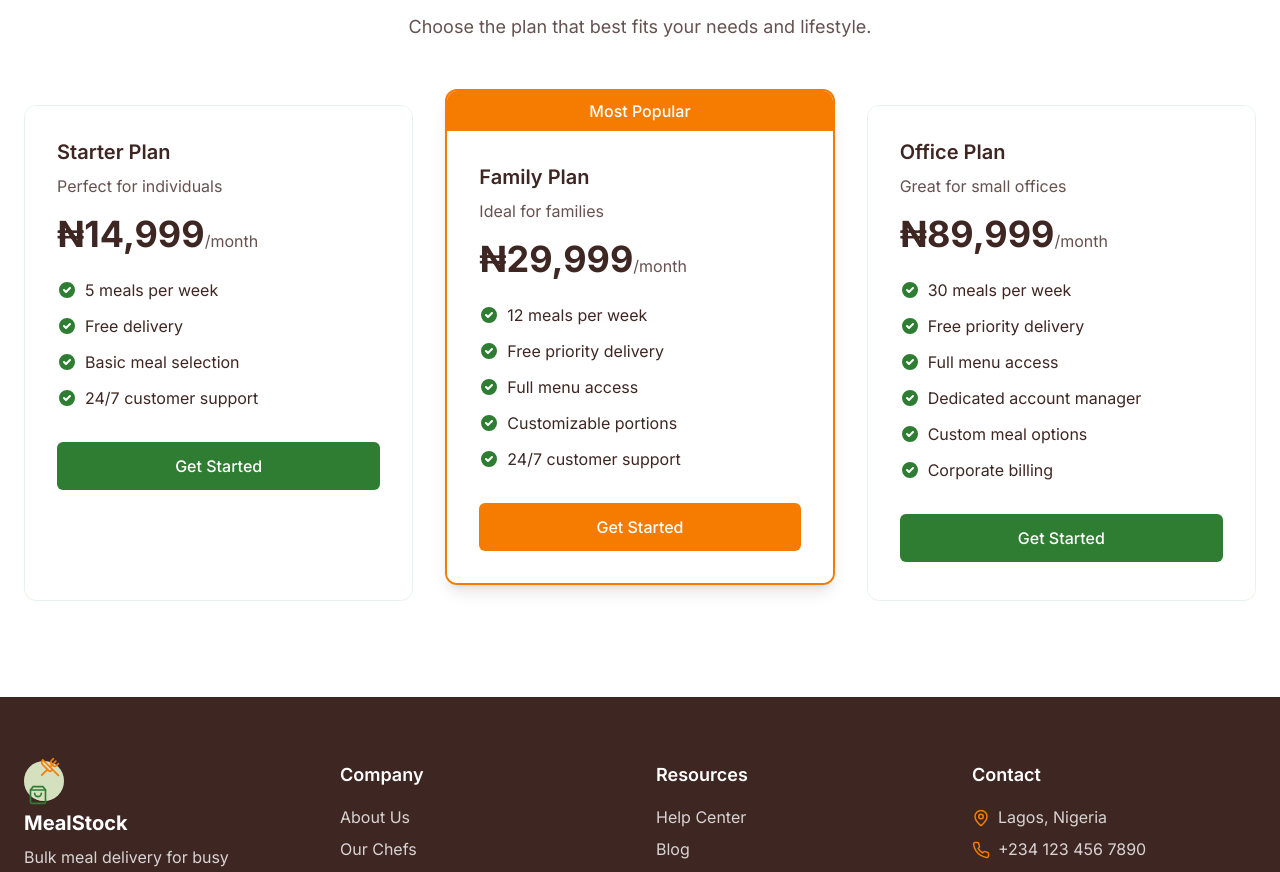
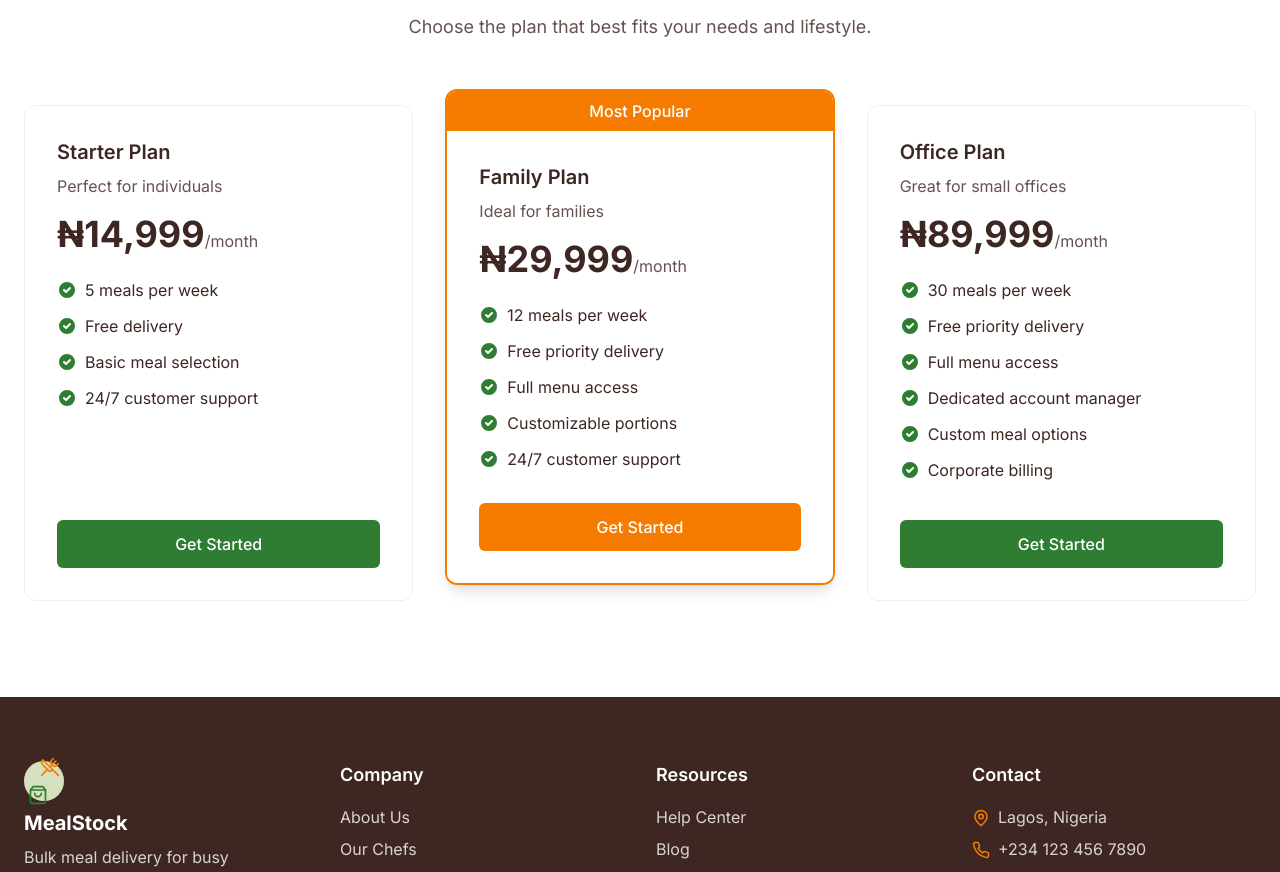
Before and after one commit to INTeniola/chowstack, a React (Vite) app: page / in a window 1280 px wide. Shown: the part 2118-2990 px from the top of the page. Built offline with nearby package versions, Linux system fonts and the light colour scheme.

Commit message:
Fix: Align "Get Started" button in pricing section
Ensures the "Get Started" button is aligned at the bottom of each pricing package box in the pricing section.

```diff
--- a/src/pages/Index.tsx
+++ b/src/pages/Index.tsx
@@ -127,7 +127,7 @@ const Index = () => {
               ].map((plan, index) => (
                 <div
                   key={index}
-                  className={`rounded-xl overflow-hidden ${
+                  className={`rounded-xl overflow-hidden flex flex-col h-full ${
                     plan.featured
                     ? 'border-2 border-mealstock-orange shadow-lg transform md:-translate-y-4'
                     : 'border border-mealstock-green/10'
@@ -138,7 +138,8 @@ const Index = () => {
                       Most Popular
                     </div>
                   )}
-                  <div className="p-8 bg-white">
+                  <div className="p-8 bg-white flex flex-col flex-1">
+                    <div>
                       <h3 className="text-xl font-semibold text-mealstock-brown mb-2">
                         {plan.name}
                       </h3>
@@ -159,8 +160,9 @@ const Index = () => {
                           </li>
                         ))}
                       </ul>
+                    </div>
                     <button
-                      className={`w-full py-3 rounded-md font-medium ${
+                      className={`w-full py-3 rounded-md font-medium mt-auto ${
                         plan.featured
                         ? 'bg-mealstock-orange hover:bg-mealstock-orange/90 text-white'
                         : 'bg-mealstock-green hover:bg-mealstock-green/90 text-white'
```
Lines whose indentation alone changed are shown as unchanged.
